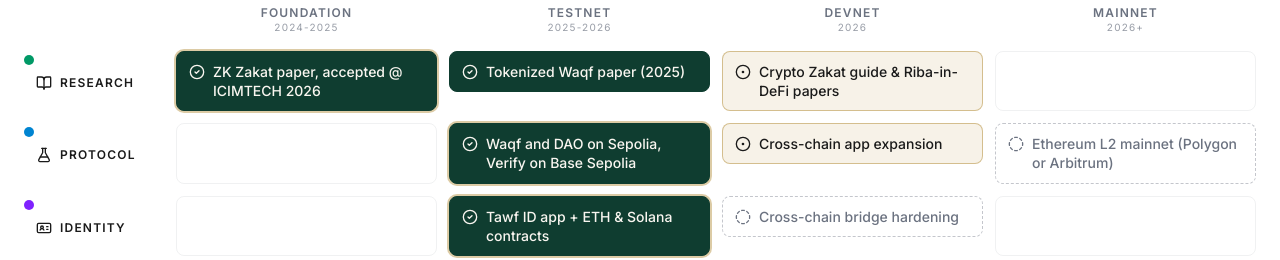
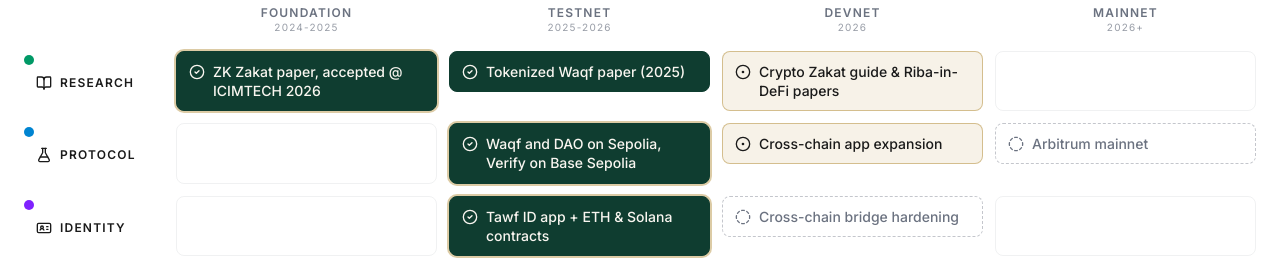
Before and after one commit to tawf-labs/tawf-foundation, a React (Vite) app: page /roadmap in a window 1280 px wide. Shown: the part 1720-1980 px from the top of the page. Built offline with nearby package versions, Linux system fonts and the light colour scheme.

Commit message:
feat(roadmap): target Arbitrum as the Ethereum L2 for mainnet

```diff
--- a/src/components/pages/Roadmap.tsx
+++ b/src/components/pages/Roadmap.tsx
@@ -147,7 +147,7 @@ const LAYERS: Layer[] = [
         headliner: true,
       },
       { label: 'Cross-chain app expansion', status: 'progress' },
-      { label: 'Ethereum L2 mainnet (Polygon or Arbitrum)', status: 'planned' },
+      { label: 'Arbitrum mainnet', status: 'planned' },
     ],
   },
   {
```
